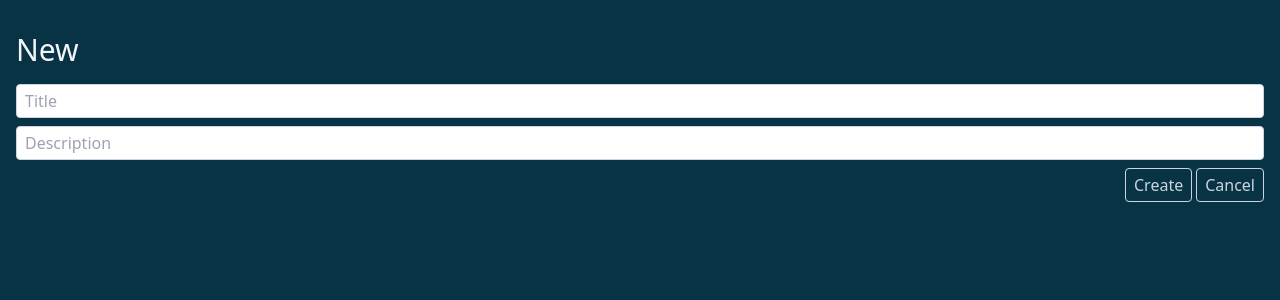
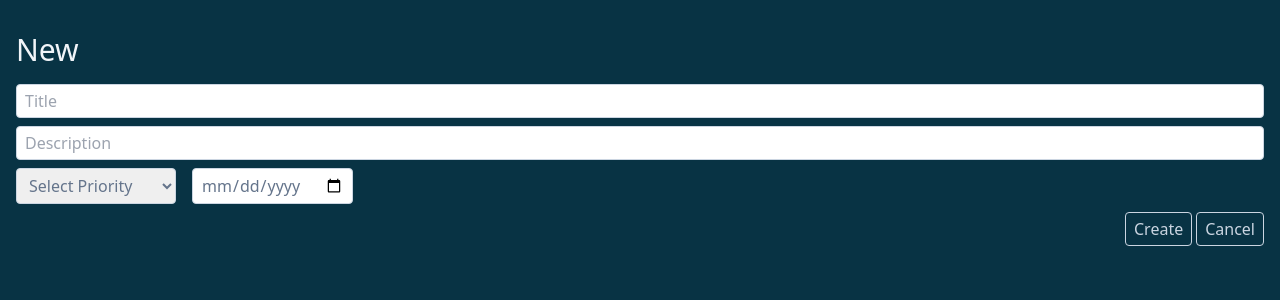
Before and after one commit to jomaduagwu/joc-internship-solo-project, a Next.js app: page /new in a window 1280 px wide. Shown: the top 300 px of the page. Built offline with nearby package versions, Linux system fonts and the light colour scheme.

Commit message:
updated styling on new task page

```diff
--- a/app/new/page.tsx
+++ b/app/new/page.tsx
@@ -13,6 +13,7 @@ async function createTask(data: FormData) {
 
   await prisma.task.create({ data: { title, description, complete: false } });
   redirect("/");
+  // need to fix description
 }
 
 export default function Page() {
@@ -34,6 +35,23 @@ export default function Page() {
           placeholder="Description"
           className="border border-slate-300 text-slate-500 px-2 py-1 rounded outline-none focus-within:bg-slate-100"
         />
+        <div className="flex gap-4">
+          <select
+            name="priority"
+            className="border border-slate-300 text-slate-500 px-2 py-1 rounded outline-none focus-within:bg-slate-100"
+          >
+            <option value="">Select Priority</option>
+            <option value="high">High Priority</option>
+            <option value="medium">Medium Priority</option>
+            <option value="low">Low Priority</option>
+          </select>
+          <input
+            type="date"
+            name="dueDate"
+            className="border border-slate-300 text-slate-500 px-2 py-1 rounded outline-none focus-within:bg-slate-100"
+            placeholder="Due Date"
+          />
+        </div>
         <div className="flex gap-1 justify-end">
           <button
             type="submit"
```
